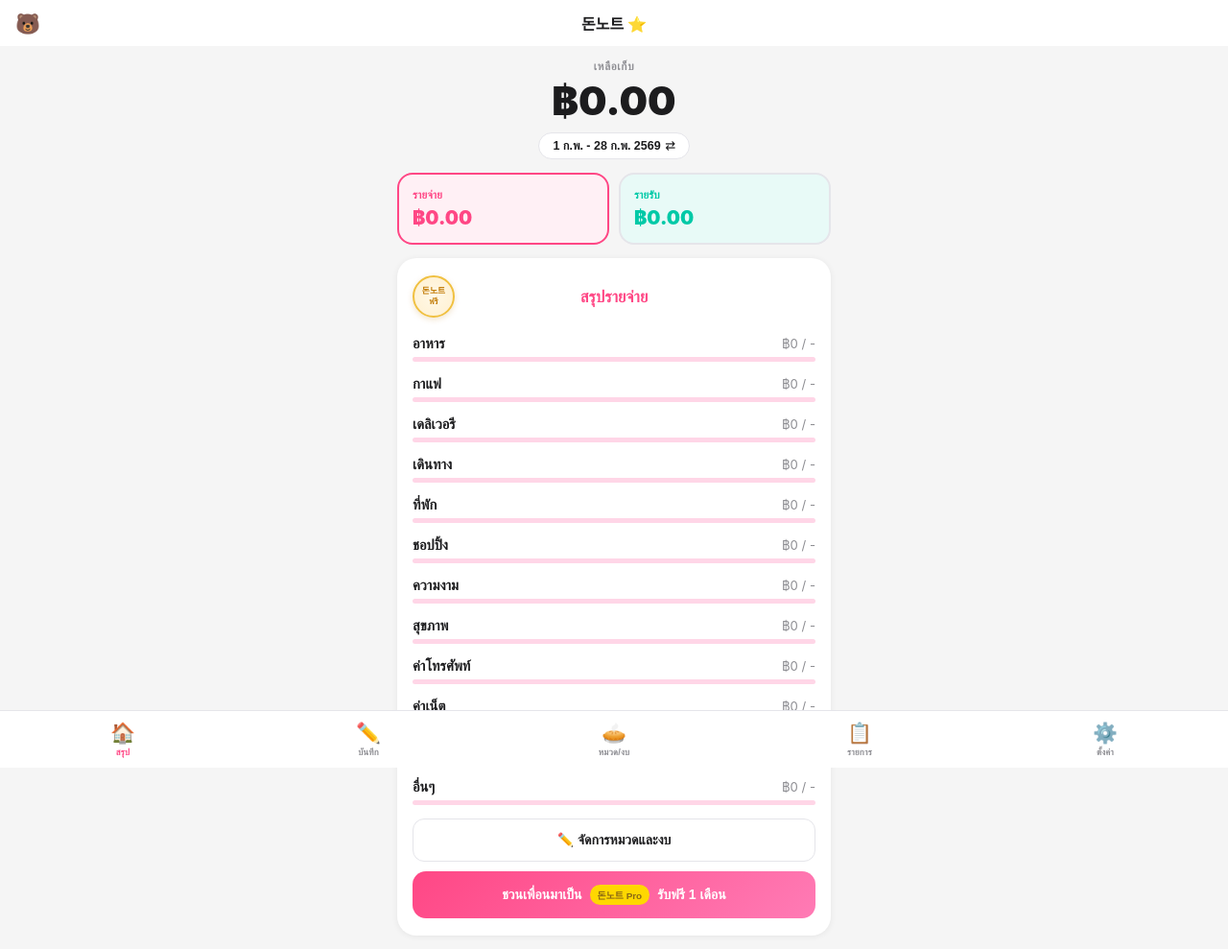
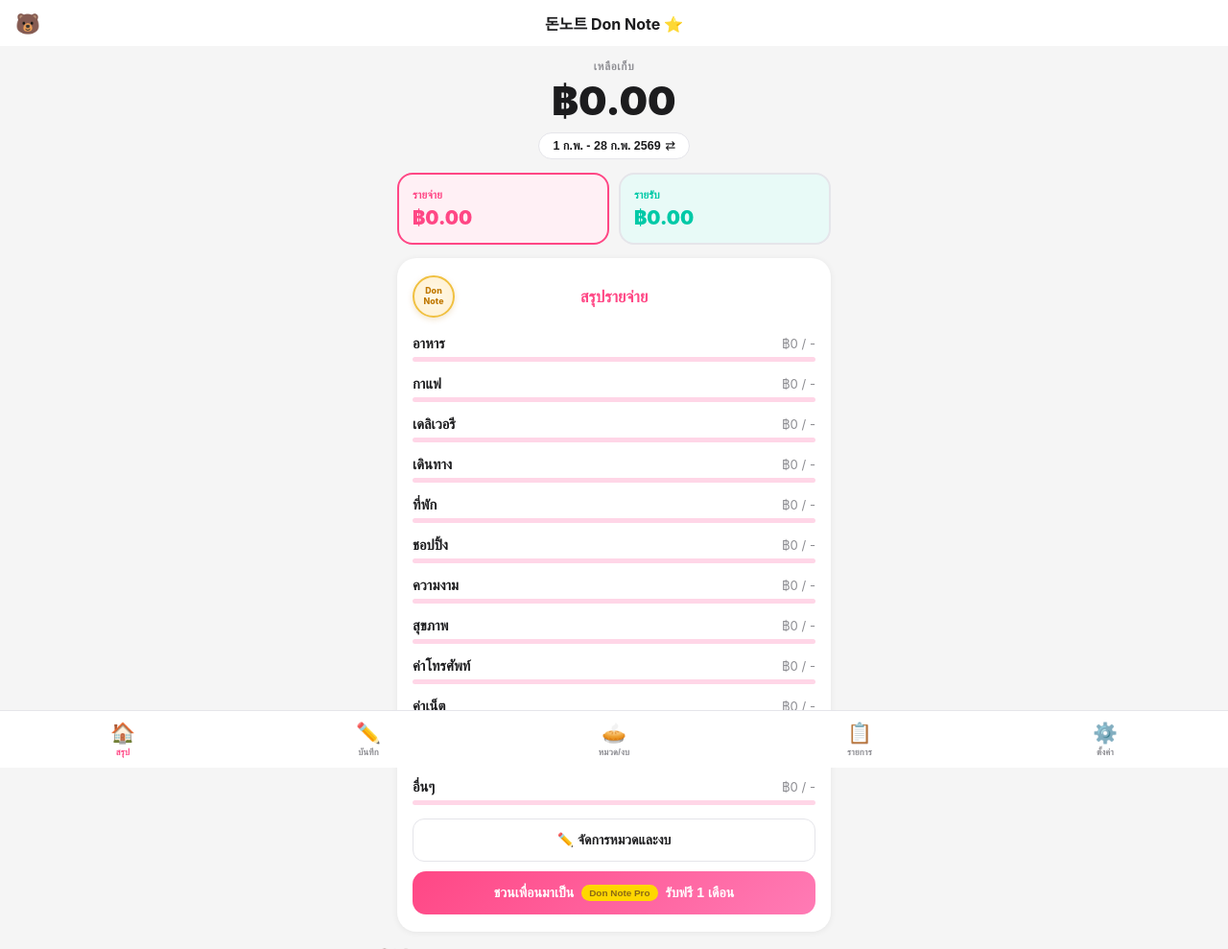
Before and after one commit to wasineesma-cyber/financialdashboard, a plain HTML site: page index.html in a window 1280 px wide. Shown: the whole page at 96% size. Drawn offline with Linux system fonts and the light colour scheme.

Commit message:
Update index.html

```diff
--- a/index.html
+++ b/index.html
@@ -5,7 +5,7 @@
 <meta name="viewport" content="width=device-width, initial-scale=1.0, viewport-fit=cover">
 <meta name="apple-mobile-web-app-capable" content="yes">
 <meta name="theme-color" content="#ffffff">
-<title>돈노트 ⭐</title>
+<title>돈노트 Don Note ⭐</title>
 <style>
 :root {
   --pink:       #FF4785;
@@ -397,7 +397,7 @@
 <!-- HEADER -->
 <div class="header">
   <div class="header-bear" id="headerBear">🐻</div>
-  <div class="header-title">돈노트 ⭐</div>
+  <div class="header-title">돈노트 Don Note ⭐</div>
   <div class="header-right" id="headerRight"></div>
 </div>
 
@@ -426,7 +426,7 @@
 
   <div class="sum-card">
     <div class="sum-card-header">
-      <div class="dong-badge">돈노트<br>ฟรี</div>
+      <div class="dong-badge">Don<br>Note</div>
       <div class="sum-card-title exp-title" id="sumCardTitle">สรุปรายจ่าย</div>
       <div style="width:44px;"></div>
     </div>
@@ -436,7 +436,7 @@
     </button>
     <button class="invite-banner">
       ชวนเพื่อนมาเป็น
-      <span class="invite-badge">돈노트 Pro</span>
+      <span class="invite-badge">Don Note Pro</span>
       รับฟรี 1 เดือน
     </button>
   </div>
@@ -531,7 +531,7 @@
 <div class="panel" id="panel-settings">
   <div style="text-align:center;padding:20px 0 16px;">
     <div id="settingsBear" style="font-size:3.5rem;cursor:pointer;" onclick="runDong()">🐻</div>
-    <div style="font-size:1rem;font-weight:700;margin-top:6px;">돈노트 ⭐</div>
+    <div style="font-size:1rem;font-weight:700;margin-top:6px;">돈노트 Don Note ⭐</div>
     <div style="font-size:.75rem;color:var(--sub);margin-top:2px;">v2.0 · โน้ตเงินสไตล์เกาหลี</div>
   </div>
   <div class="settings-card">
```
